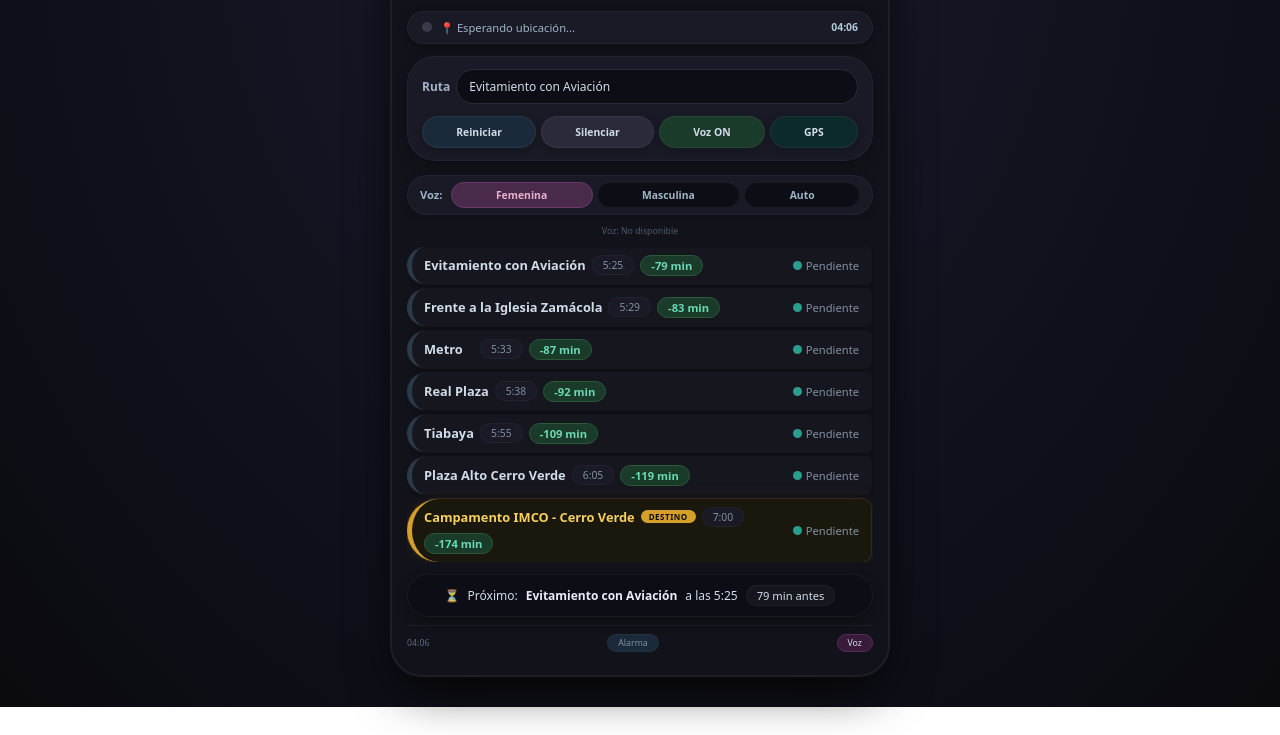
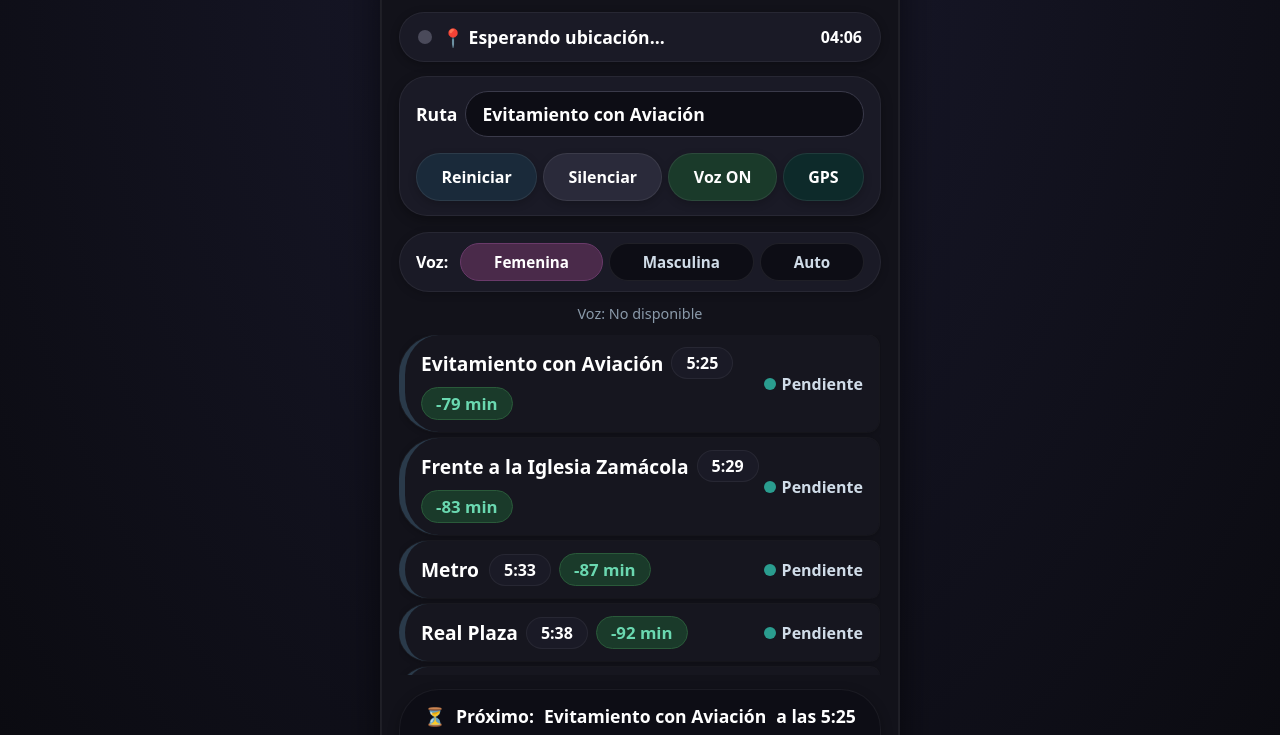
Before and after one commit to paulemersonmanrique/Paraderos-MTTO, a plain HTML site: page index.html in a window 1280 px wide. Shown: the part 93-828 px from the top of the page. Before the commit the page ends 800 px from the top, so only its background shows below. Drawn offline with Linux system fonts and the light colour scheme.

Commit message:
Enhance UI with style updates and title change
Updated styles and layout for improved UI. Changed title and adjusted various element sizes and colors.

```diff
--- a/index.html
+++ b/index.html
@@ -3,7 +3,7 @@
 <head>
     <meta charset="UTF-8">
     <meta name="viewport" content="width=device-width, initial-scale=1.0, maximum-scale=1.0, user-scalable=no">
-    <title>Paraderos · Cerro Verde · Dark</title>
+    <title>Paraderos · Texto Grande · Blanco</title>
     <style>
         * {
             margin: 0;
@@ -22,95 +22,99 @@
             padding: 10px;
         }
         .app-container {
-            max-width: 500px;
+            max-width: 520px;
             width: 100%;
             background: #12121a;
             backdrop-filter: blur(8px);
             border-radius: 32px;
-            padding: 18px 16px 24px;
+            padding: 20px 18px 26px;
             box-shadow: 0 20px 50px -10px rgba(0, 0, 0, 0.8), 0 0 0 1px rgba(255, 255, 255, 0.05) inset;
             border: 1px solid rgba(255, 255, 255, 0.06);
         }
         h1 {
-            font-size: 1.2rem;
-            font-weight: 650;
-            color: #e8edf5;
+            font-size: 2rem !important;
+            font-weight: 700;
+            color: #ffffff !important;
             display: flex;
             align-items: center;
-            gap: 8px;
-            border-bottom: 1px solid rgba(255, 255, 255, 0.06);
-            padding-bottom: 12px;
-            margin-bottom: 14px;
+            gap: 10px;
+            border-bottom: 1px solid rgba(255, 255, 255, 0.08);
+            padding-bottom: 14px;
+            margin-bottom: 16px;
             flex-wrap: wrap;
         }
         h1 span {
             background: #1a5f7a;
-            color: #b0d4e8;
-            font-size: 0.6rem;
-            padding: 3px 12px;
+            color: #ffffff !important;
+            font-size: 1rem !important;
+            padding: 4px 16px;
             border-radius: 40px;
-            font-weight: 500;
+            font-weight: 600;
         }
         .gps-status {
             display: flex;
             align-items: center;
-            gap: 8px;
+            gap: 10px;
             background: #1a1a26;
-            padding: 8px 14px;
+            padding: 12px 18px;
             border-radius: 30px;
-            margin-bottom: 12px;
-            font-size: 0.7rem;
-            font-weight: 500;
-            color: #a0b4c8;
+            margin-bottom: 14px;
+            font-size: 1.1rem !important;
+            font-weight: 600;
+            color: #ffffff !important;
             box-shadow: 0 2px 8px rgba(0,0,0,0.3);
-            border: 1px solid rgba(255,255,255,0.04);
+            border: 1px solid rgba(255,255,255,0.06);
             flex-wrap: wrap;
         }
         .gps-status .dot-gps {
-            width: 10px;
-            height: 10px;
+            width: 14px;
+            height: 14px;
             border-radius: 50%;
             display: inline-block;
             flex-shrink: 0;
         }
         .dot-gps.activo { background: #2a9d8f; animation: pulse-gps 1.5s infinite; }
-        .dot-gps.inactivo { background: #3a3a4a; }
+        .dot-gps.inactivo { background: #4a4a5a; }
         .dot-gps.error { background: #e07b2c; }
         @keyframes pulse-gps {
             0% { opacity: 0.4; transform: scale(0.8); box-shadow: 0 0 0 0 rgba(42, 157, 143, 0.3); }
-            50% { opacity: 1; transform: scale(1.2); box-shadow: 0 0 15px 5px rgba(42, 157, 143, 0.15); }
+            50% { opacity: 1; transform: scale(1.2); box-shadow: 0 0 20px 8px rgba(42, 157, 143, 0.15); }
             100% { opacity: 0.4; transform: scale(0.8); box-shadow: 0 0 0 0 rgba(42, 157, 143, 0); }
         }
+        .gps-status #gpsTexto { color: #ffffff !important; }
+        .gps-status #gpsPrecision { color: #a0b0c0 !important; font-size: 0.9rem !important; }
+        .gps-status #horaActualDisplay { color: #ffffff !important; font-size: 1rem !important; }
+
         .route-selector {
             background: #1a1a26;
-            padding: 12px 14px;
+            padding: 14px 16px;
             border-radius: 28px;
             box-shadow: 0 4px 12px rgba(0, 0, 0, 0.3);
-            margin-bottom: 14px;
+            margin-bottom: 16px;
             display: flex;
             flex-wrap: wrap;
             align-items: center;
-            gap: 8px;
-            border: 1px solid rgba(255,255,255,0.04);
+            gap: 10px;
+            border: 1px solid rgba(255,255,255,0.06);
         }
         .route-selector label {
-            font-weight: 550;
-            color: #a0b4c8;
-            font-size: 0.75rem;
+            font-weight: 600;
+            color: #ffffff !important;
+            font-size: 1.1rem !important;
             display: flex;
             align-items: center;
-            gap: 6px;
-            flex: 1 1 80px;
+            gap: 8px;
+            flex: 1 1 100px;
         }
         .route-selector select {
-            flex: 2 1 120px;
-            padding: 8px 12px;
+            flex: 2 1 140px;
+            padding: 10px 16px;
             border-radius: 40px;
-            border: 1px solid #2a2a3a;
+            border: 1px solid #3a3a4a;
             background: #0d0d15;
-            font-weight: 500;
-            color: #d0dce8;
-            font-size: 0.75rem;
+            font-weight: 600;
+            color: #ffffff !important;
+            font-size: 1.1rem !important;
             outline: none;
             cursor: pointer;
             -webkit-appearance: none;
@@ -118,36 +122,36 @@
         }
         .route-selector select:focus {
             border-color: #2a7a5a;
-            box-shadow: 0 0 0 2px rgba(42, 122, 90, 0.2);
+            box-shadow: 0 0 0 3px rgba(42, 122, 90, 0.2);
         }
         .route-selector select option {
             background: #12121a;
-            color: #d0dce8;
+            color: #ffffff !important;
         }
         .btn-group {
             display: flex;
             flex-wrap: wrap;
-            gap: 5px;
+            gap: 6px;
             flex: 1 1 100%;
-            margin-top: 4px;
+            margin-top: 6px;
         }
         .btn-primary {
             background: #1a2a3a;
-            border: 1px solid rgba(255,255,255,0.06);
-            color: #d0dce8;
-            font-weight: 600;
-            padding: 8px 12px;
+            border: 1px solid rgba(255,255,255,0.08);
+            color: #ffffff !important;
+            font-weight: 700;
+            padding: 12px 16px;
             border-radius: 40px;
-            font-size: 0.65rem;
+            font-size: 1rem !important;
             cursor: pointer;
             transition: all 0.2s ease;
             box-shadow: 0 3px 8px rgba(0, 0, 0, 0.2);
             flex: 1 1 auto;
-            min-width: 50px;
+            min-width: 60px;
             touch-action: manipulation;
         }
         .btn-primary:active { transform: scale(0.95); }
-        .btn-primary:hover { background: #1f3a4a; border-color: rgba(255,255,255,0.1); }
+        .btn-primary:hover { background: #1f3a4a; border-color: rgba(255,255,255,0.12); }
         .btn-silenciar { background: #2a2a3a; }
         .btn-silenciar:hover { background: #3a3a4a; }
         .btn-voz { background: #1a3a2a; }
@@ -158,89 +162,89 @@
         .voz-selector-movil {
             display: flex;
             flex-wrap: wrap;
-            gap: 4px;
+            gap: 6px;
             background: #1a1a26;
-            padding: 6px 12px;
+            padding: 10px 16px;
             border-radius: 30px;
-            margin-bottom: 10px;
+            margin-bottom: 12px;
             align-items: center;
-            border: 1px solid rgba(255,255,255,0.04);
+            border: 1px solid rgba(255,255,255,0.06);
             box-shadow: 0 2px 8px rgba(0,0,0,0.2);
         }
         .voz-selector-movil .label {
             font-weight: 600;
-            color: #a0b4c8;
-            font-size: 0.7rem;
-            margin-right: 4px;
+            color: #ffffff !important;
+            font-size: 1rem !important;
+            margin-right: 6px;
         }
         .voz-btn {
-            border: 1px solid rgba(255,255,255,0.06);
+            border: 1px solid rgba(255,255,255,0.08);
             background: #0d0d15;
-            padding: 5px 12px;
+            padding: 8px 16px;
             border-radius: 30px;
-            font-size: 0.65rem;
+            font-size: 0.95rem !important;
             font-weight: 600;
             cursor: pointer;
             transition: all 0.2s ease;
-            color: #a0b4c8;
+            color: #d0dce8;
             touch-action: manipulation;
             flex: 1 1 auto;
-            min-width: 45px;
+            min-width: 55px;
         }
         .voz-btn:active { transform: scale(0.95); }
         .voz-btn:hover { background: #1a1a2a; }
-        .voz-btn.activa-mujer { background: #4a2a4a; border-color: #6a3a6a; color: #e8b0d0; }
-        .voz-btn.activa-hombre { background: #1a2a4a; border-color: #2a4a6a; color: #90b8e8; }
-        .voz-btn.activa-auto { background: #1a3a2a; border-color: #2a5a3a; color: #90d8b0; }
+        .voz-btn.activa-mujer { background: #4a2a4a; border-color: #6a3a6a; color: #ffffff !important; }
+        .voz-btn.activa-hombre { background: #1a2a4a; border-color: #2a4a6a; color: #ffffff !important; }
+        .voz-btn.activa-auto { background: #1a3a2a; border-color: #2a5a3a; color: #ffffff !important; }
 
         .paradero-grid {
             display: flex;
             flex-direction: column;
-            gap: 5px;
-            margin: 10px 0 12px;
-            max-height: 320px;
+            gap: 6px;
+            margin: 12px 0 14px;
+            max-height: 340px;
             overflow-y: auto;
             padding-right: 2px;
             -webkit-overflow-scrolling: touch;
         }
         .paradero-grid::-webkit-scrollbar { width: 4px; }
         .paradero-grid::-webkit-scrollbar-track { background: #12121a; }
-        .paradero-grid::-webkit-scrollbar-thumb { background: #2a2a3a; border-radius: 10px; }
+        .paradero-grid::-webkit-scrollbar-thumb { background: #3a3a4a; border-radius: 10px; }
 
         .paradero-card {
             background: #16161f;
             border-radius: 40px 12px 12px 40px;
-            padding: 8px 12px;
+            padding: 12px 16px;
             display: flex;
             align-items: center;
             justify-content: space-between;
-            box-shadow: 0 1px 6px rgba(0,0,0,0.3), 0 0 0 1px rgba(255,255,255,0.03);
-            border-left: 5px solid #2a3a4a;
+            box-shadow: 0 1px 6px rgba(0,0,0,0.3), 0 0 0 1px rgba(255,255,255,0.04);
+            border-left: 6px solid #2a3a4a;
             flex-wrap: wrap;
-            gap: 3px;
+            gap: 4px;
             transition: all 0.3s ease;
         }
         .paradero-card.parpadeo-azul {
             border-left-color: #2a7ad8;
             background: #0d1820;
-            box-shadow: 0 0 20px rgba(42, 122, 216, 0.08), 0 0 0 1px rgba(42, 122, 216, 0.15);
+            box-shadow: 0 0 25px rgba(42, 122, 216, 0.1), 0 0 0 1px rgba(42, 122, 216, 0.2);
             animation: parpadeoAzul 1.2s ease-in-out infinite;
         }
         @keyframes parpadeoAzul {
-            0% { border-left-color: #2a7ad8; background: #0d1820; box-shadow: 0 0 10px rgba(42, 122, 216, 0.05), 0 0 0 1px rgba(42, 122, 216, 0.1); }
-            50% { border-left-color: #5a9eff; background: #0d2030; box-shadow: 0 0 30px rgba(42, 122, 216, 0.25), 0 0 0 2px rgba(42, 122, 216, 0.3); }
-            100% { border-left-color: #2a7ad8; background: #0d1820; box-shadow: 0 0 10px rgba(42, 122, 216, 0.05), 0 0 0 1px rgba(42, 122, 216, 0.1); }
+            0% { border-left-color: #2a7ad8; background: #0d1820; box-shadow: 0 0 15px rgba(42, 122, 216, 0.05), 0 0 0 1px rgba(42, 122, 216, 0.1); }
+            50% { border-left-color: #5a9eff; background: #0d2030; box-shadow: 0 0 40px rgba(42, 122, 216, 0.25), 0 0 0 2px rgba(42, 122, 216, 0.3); }
+            100% { border-left-color: #2a7ad8; background: #0d1820; box-shadow: 0 0 15px rgba(42, 122, 216, 0.05), 0 0 0 1px rgba(42, 122, 216, 0.1); }
         }
         .paradero-card.alert {
             border-left-color: #e07b2c;
             background: #1a1a0d;
-            box-shadow: 0 4px 16px rgba(210, 120, 20, 0.08), 0 0 0 1px rgba(224, 123, 44, 0.2);
+            box-shadow: 0 4px 20px rgba(210, 120, 20, 0.1), 0 0 0 1px rgba(224, 123, 44, 0.25);
             animation: parpadeoNaranja 0.8s ease-in-out infinite;
         }
         @keyframes parpadeoNaranja {
-            0% { border-left-color: #e07b2c; background: #1a1a0d; box-shadow: 0 0 10px rgba(224, 123, 44, 0.05), 0 0 0 1px rgba(224, 123, 44, 0.1); }
-            50% { border-left-color: #f5a623; background: #1f1f10; box-shadow: 0 0 30px rgba(224, 123, 44, 0.3), 0 0 0 2px rgba(224, 123, 44, 0.3); }
-            100% { border-left-color: #e07b2c; background: #1a1a0d; box-shadow: 0 0 10px rgba(224, 123, 44, 0.05), 0 0 0 1px rgba(224, 123, 44, 0.1); }
+            0% { border-left-color: #e07b2c; background: #1a1a0d; box-shadow: 0 0 15px rgba(224, 123, 44, 0.05), 0 0 0 1px rgba(224, 123, 44, 0.1); }
+            50% { border-left-color: #f5a623; background: #1f1f10; box-shadow: 0 0 40px rgba(224, 123, 44, 0.3), 0 0 0 2px rgba(224, 123, 44, 0.3); }
+            100% { border-left-color: #e07b2c; background: #1a1a0d; box-shadow: 0 0 15px rgba(224, 123, 44, 0.05), 0 0 0 1px rgba(224, 123, 44, 0.1); }
         }
         .paradero-card.passed {
             border-left-color: #2a4a3a;
@@ -250,12 +254,12 @@
         .paradero-card.cercano {
             border-left-color: #2a9d8f;
             background: #0d1a18;
-            box-shadow: 0 4px 12px rgba(42, 157, 143, 0.08), 0 0 0 1px rgba(42, 157, 143, 0.15);
+            box-shadow: 0 4px 16px rgba(42, 157, 143, 0.08), 0 0 0 1px rgba(42, 157, 143, 0.15);
         }
         .paradero-card.destino {
             border-left-color: #d4a02a;
             background: #1a180d;
-            box-shadow: 0 0 20px rgba(212, 160, 42, 0.08), 0 0 0 1px rgba(212, 160, 42, 0.15);
+            box-shadow: 0 0 25px rgba(212, 160, 42, 0.08), 0 0 0 1px rgba(212, 160, 42, 0.15);
         }
         .paradero-card.destino.parpadeo-azul {
             border-left-color: #2a7ad8;
@@ -264,144 +268,152 @@
         .paradero-info {
             display: flex;
             align-items: center;
-            gap: 6px;
+            gap: 8px;
             flex-wrap: wrap;
             flex: 1 1 60%;
         }
         .paradero-nombre {
-            font-weight: 600;
-            font-size: 0.8rem;
-            color: #d0dce8;
-            min-width: 50px;
+            font-weight: 700;
+            font-size: 1.2rem !important;
+            color: #ffffff !important;
+            min-width: 60px;
         }
         .paradero-nombre.destino-label {
-            color: #f5d060;
+            color: #f5d060 !important;
         }
         .horario-llegada {
             background: #1a1a26;
-            padding: 2px 10px;
+            padding: 4px 14px;
             border-radius: 50px;
-            font-size: 0.65rem;
-            font-weight: 500;
-            color: #8090a0;
+            font-size: 1rem !important;
+            font-weight: 600;
+            color: #ffffff !important;
+            border: 1px solid rgba(255,255,255,0.06);
+        }
+        .distancia {
+            font-size: 0.9rem !important;
+            color: #a0b0c0 !important;
+            background: #1a1a26;
+            padding: 3px 12px;
+            border-radius: 30px;
             border: 1px solid rgba(255,255,255,0.04);
         }
-        .distancia {
-            font-size: 0.6rem;
-            color: #8090a0;
-            background: #1a1a26;
-            padding: 2px 8px;
+        .diferencia {
+            font-size: 1.05rem !important;
+            font-weight: 700;
+            padding: 4px 14px;
             border-radius: 30px;
-            border: 1px solid rgba(255,255,255,0.03);
-        }
-        .diferencia {
-            font-size: 0.7rem;
-            font-weight: 700;
-            padding: 2px 10px;
-            border-radius: 30px;
-            min-width: 45px;
+            min-width: 55px;
             text-align: center;
             border: 1px solid transparent;
         }
-        .diferencia.adelantado { background: #1a3a2a; color: #6ad8b0; border-color: #2a5a3a; }
-        .diferencia.atrasado { background: #3a1a1a; color: #f0a060; border-color: #5a2a2a; }
-        .diferencia.exacto { background: #1a2a3a; color: #80b8d8; border-color: #2a4a5a; }
-        .diferencia.pendiente { background: #1a1a26; color: #5a6a7a; border-color: #2a2a3a; }
+        .diferencia.adelantado { background: #1a3a2a; color: #6ad8b0 !important; border-color: #2a5a3a; }
+        .diferencia.atrasado { background: #3a1a1a; color: #f0a060 !important; border-color: #5a2a2a; }
+        .diferencia.exacto { background: #1a2a3a; color: #80b8d8 !important; border-color: #2a4a5a; }
+        .diferencia.pendiente { background: #1a1a26; color: #7a8a9a !important; border-color: #2a2a3a; }
         .estado-badge {
             display: flex;
             align-items: center;
-            gap: 4px;
-            font-weight: 500;
-            font-size: 0.7rem;
-            color: #8090a0;
+            gap: 6px;
+            font-weight: 600;
+            font-size: 1rem !important;
+            color: #d0dce8;
         }
         .estado-badge .dot {
-            width: 9px;
-            height: 9px;
+            width: 12px;
+            height: 12px;
             border-radius: 20px;
             display: inline-block;
         }
         .dot.verde { background: #2a9d8f; }
         .dot.naranja { background: #f5a623; animation: pulse-dot 0.8s infinite; }
         .dot.azul { background: #2a7ad8; animation: pulse-dot 1.2s infinite; }
-        .dot.gris { background: #3a3a4a; }
+        .dot.gris { background: #4a4a5a; }
         .dot.oro { background: #d4a02a; }
         @keyframes pulse-dot {
             0% { opacity: 0.4; transform: scale(0.8); }
-            50% { opacity: 1; transform: scale(1.3); }
+            50% { opacity: 1; transform: scale(1.4); }
             100% { opacity: 0.4; transform: scale(0.8); }
         }
 
         .mensaje-aviso {
             background: #0d0d15;
-            color: #d0dce8;
-            padding: 10px 16px;
+            color: #ffffff !important;
+            padding: 14px 20px;
             border-radius: 40px;
-            font-weight: 500;
-            margin-top: 8px;
+            font-weight: 600;
+            margin-top: 10px;
             text-align: center;
-            font-size: 0.75rem;
-            min-height: 42px;
+            font-size: 1.1rem !important;
+            min-height: 50px;
             display: flex;
             align-items: center;
             justify-content: center;
-            gap: 8px;
+            gap: 10px;
             flex-wrap: wrap;
-            border: 1px solid rgba(255,255,255,0.05);
+            border: 1px solid rgba(255,255,255,0.06);
             box-shadow: 0 4px 12px rgba(0,0,0,0.3);
         }
-        .mensaje-aviso strong { color: #e8edf5; }
+        .mensaje-aviso strong { color: #ffffff !important; }
         .footer-time {
             display: flex;
             justify-content: space-between;
             align-items: center;
-            font-size: 0.55rem;
-            color: #5a6a7a;
-            margin-top: 8px;
-            border-top: 1px solid rgba(255,255,255,0.04);
-            padding-top: 8px;
+            font-size: 0.9rem !important;
+            color: #a0b0c0 !important;
+            margin-top: 10px;
+            border-top: 1px solid rgba(255,255,255,0.06);
+            padding-top: 10px;
             flex-wrap: wrap;
-            gap: 4px;
+            gap: 6px;
         }
         .footer-time .alarma-status {
             background: #1a1a26;
-            padding: 2px 10px;
+            padding: 4px 14px;
             border-radius: 30px;
-            font-weight: 500;
-            color: #8090a0;
-            font-size: 0.55rem;
-            border: 1px solid rgba(255,255,255,0.04);
+            font-weight: 600;
+            color: #d0dce8 !important;
+            font-size: 0.9rem !important;
+            border: 1px solid rgba(255,255,255,0.06);
         }
         .voz-indicador {
-            padding: 2px 10px;
+            padding: 4px 14px;
             border-radius: 30px;
-            font-weight: 500;
-            font-size: 0.55rem;
-            color: #d0dce8;
-            border: 1px solid rgba(255,255,255,0.06);
+            font-weight: 600;
+            font-size: 0.9rem !important;
+            color: #ffffff !important;
+            border: 1px solid rgba(255,255,255,0.08);
         }
         .voz-indicador.on { background: #1a3a2a; border-color: #2a5a3a; }
-        .voz-indicador.off { background: #1a1a26; border-color: #2a2a3a; color: #5a6a7a; }
+        .voz-indicador.off { background: #1a1a26; border-color: #2a2a3a; color: #6a7a8a !important; }
         .voz-indicador.mujer { background: #3a1a3a; border-color: #5a2a5a; }
         .voz-indicador.hombre { background: #1a2a3a; border-color: #2a4a5a; }
-        .voz-nombre { font-size: 0.55rem; color: #4a5a6a; text-align: center; margin-top: 2px; }
-        .hora-actual { font-weight: 600; color: #b0c8d8; }
+        .voz-nombre {
+            font-size: 0.9rem !important;
+            color: #8a9aaa !important;
+            text-align: center;
+            margin-top: 4px;
+        }
+        .hora-actual { font-weight: 600; color: #ffffff !important; }
         .badge-destino {
             background: #d4a02a;
-            color: #0a0a0f;
-            font-size: 0.5rem;
+            color: #0a0a0f !important;
+            font-size: 0.8rem !important;
             font-weight: 700;
-            padding: 1px 8px;
+            padding: 2px 12px;
             border-radius: 30px;
             text-transform: uppercase;
             letter-spacing: 0.5px;
         }
         @media (max-width: 400px) {
-            .app-container { padding: 10px 8px; }
-            .btn-primary { font-size: 0.55rem; padding: 6px 8px; }
-            .paradero-nombre { font-size: 0.7rem; min-width: 40px; }
-            .voz-btn { font-size: 0.55rem; padding: 4px 8px; min-width: 40px; }
-            .diferencia { font-size: 0.55rem; padding: 2px 6px; min-width: 30px; }
+            .app-container { padding: 12px 10px; }
+            .btn-primary { font-size: 0.85rem !important; padding: 10px 12px; }
+            .paradero-nombre { font-size: 1rem !important; min-width: 40px; }
+            .voz-btn { font-size: 0.8rem !important; padding: 6px 10px; min-width: 45px; }
+            .diferencia { font-size: 0.85rem !important; padding: 3px 8px; min-width: 40px; }
+            .mensaje-aviso { font-size: 0.95rem !important; }
+            h1 { font-size: 1.6rem !important; }
+            .gps-status { font-size: 0.9rem !important; }
         }
     </style>
 </head>
@@ -415,8 +427,8 @@
         <div class="gps-status" id="gpsStatus">
             <span class="dot-gps inactivo" id="gpsDot"></span>
             <span id="gpsTexto">📍 Esperando ubicación...</span>
-            <span id="gpsPrecision" style="font-size:0.55rem;color:#4a5a6a;margin-left:auto;"></span>
-            <span id="horaActualDisplay" style="font-size:0.65rem;font-weight:600;color:#b0c8d8;margin-left:8px;">🕐 --:--</span>
+            <span id="gpsPrecision" style="margin-left:auto;"></span>
+            <span id="horaActualDisplay" style="margin-left:8px;">--:--</span>
         </div>
 
         <div class="route-selector">
@@ -865,7 +877,7 @@
                     if (p.estado === 'alert') {
                         claseCard += ' alert';
                         dotClase += ' naranja';
-                        estadoTexto = '¡Ahora!';
+                        estadoTexto = 'Ahora!';
                     } else if (p.estado === 'pasado') {
                         claseCard += ' passed';
                         dotClase += ' gris';
@@ -984,19 +996,19 @@
                 if (alerta) {
                     mensajeDiv.innerHTML = `
                         <span>🔔</span> Llegada a <strong>${alerta.nombre}</strong>! (${alerta.hora})
-                        <span style="background:rgba(255,255,255,0.06);padding:2px 12px;border-radius:40px;border:1px solid rgba(255,255,255,0.08);">Ahora!</span>
+                        <span style="background:rgba(255,255,255,0.08);padding:4px 16px;border-radius:40px;border:1px solid rgba(255,255,255,0.1);">Ahora!</span>
                     `;
                 } else if (horaDeEstar) {
                     mensajeDiv.innerHTML = `
                         <span>🔵</span> <strong>${horaDeEstar.nombre}</strong>! Ya deberías estar allí (${horaDeEstar.hora})
-                        <span style="background:rgba(42,122,216,0.2);padding:2px 12px;border-radius:40px;border:1px solid rgba(42,122,216,0.3);">Es hora!</span>
+                        <span style="background:rgba(42,122,216,0.2);padding:4px 16px;border-radius:40px;border:1px solid rgba(42,122,216,0.3);">Es hora!</span>
                     `;
                 } else if (cercano) {
                     mensajeDiv.innerHTML = `<span>📍</span> Estás cerca de <strong>${cercano.nombre}</strong>! (${cercano.distancia}m)`;
                 } else if (proximo) {
                     mensajeDiv.innerHTML = `
                         <span>⏳</span> Próximo: <strong>${proximo.nombre}</strong> a las ${proximo.hora}
-                        <span style="background:rgba(255,255,255,0.04);padding:2px 10px;border-radius:40px;font-size:0.7rem;border:1px solid rgba(255,255,255,0.04);">${diffMsg}</span>
+                        <span style="background:rgba(255,255,255,0.04);padding:4px 14px;border-radius:40px;font-size:0.9rem;border:1px solid rgba(255,255,255,0.06);">${diffMsg}</span>
                     `;
                 } else {
                     const todosPasados = paraderosActuales.every(p => p.estado === 'pasado');
```
